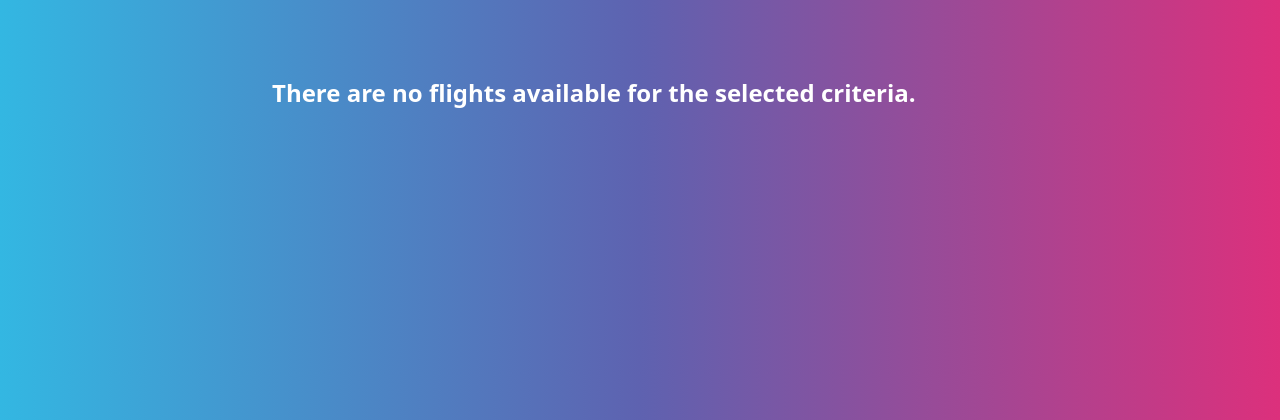
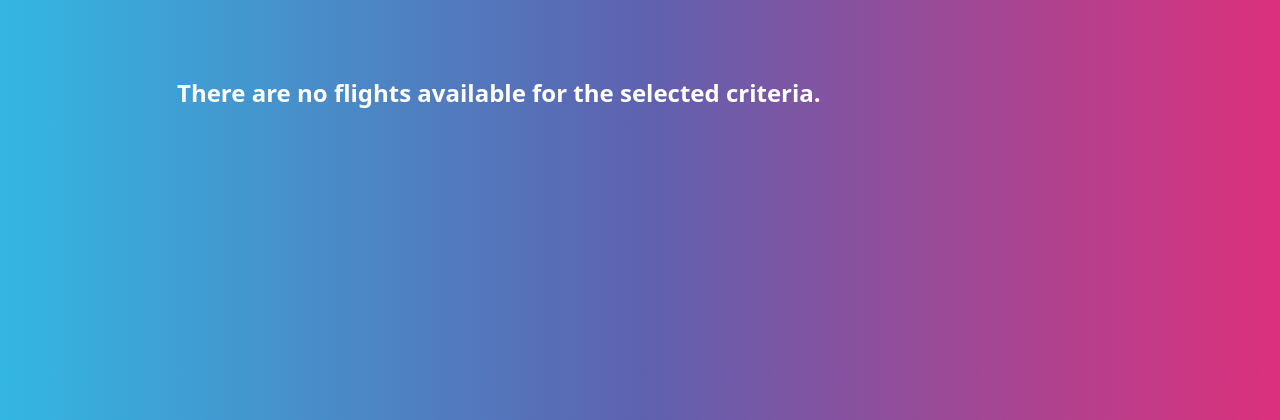
Before and after one commit to Maks-Siglov/Air-Ticket, a Django app: template air_crm/flight/templates/flight/flight_list.html in a window 1280 px wide. Shown: the part 125-545 px from the top of the page. Run offline with Django 5.2, Linux system fonts and the light colour scheme; the template is opened without the code that fills it, so the values that code supplies are empty; parts of the project's set-up code (start-up, migrations or seed data) failed here and were passed over; some libraries are stand-ins or nearby versions.

Commit message:
Minor improvement

```diff
--- a/air_crm/flight/selectors.py
+++ b/air_crm/flight/selectors.py
@@ -23,7 +23,7 @@ def get_searched_flights(
             )
         )
         .order_by("departure__scheduled")
-        .select_related("airplane")
+        .select_related("airplane", "departure", "arrival")
     )
 
     flights = flights.annotate(
--- a/air_crm/flight/templates/flight/flight_list.html
+++ b/air_crm/flight/templates/flight/flight_list.html
@@ -7,7 +7,7 @@
 {% block content %}
 <div class="container container-form">
     <div class="row justify-content-center">
-        <div class="col-md-8">
+        <div class="col-md-10">
             {% if flights %}
                 <h2>
                     {{ passenger_amount }} passenger{% if passenger_amount > 1 %}s{% endif %}
--- a/air_crm/flight/views.py
+++ b/air_crm/flight/views.py
@@ -37,3 +37,5 @@ def search_flights(request: HttpRequest) -> HttpResponse:
                     "passenger_amount": passenger_amount,
                 },
             )
+
+    return HttpResponse(status=400)
```
